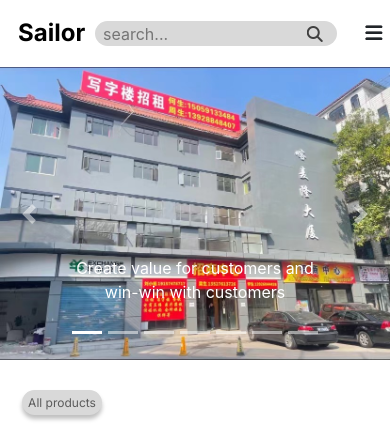
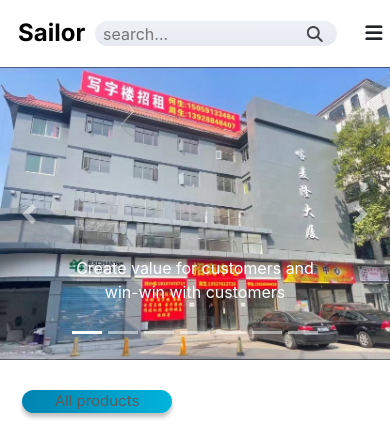
Before and after one commit to jacekong/Django-e-commerce-shop, a Django app: page / in a window 390 px wide. Shown: the top 440 px of the page. Run offline with Django 4.2, Linux system fonts and the light colour scheme; data comes from the database, SQL or seed files in the repository; some libraries are stand-ins or nearby versions.

Commit message:
Update style.css

```diff
--- a/static/css/style.css
+++ b/static/css/style.css
@@ -40,6 +40,12 @@ html,body {
 .menu-items a {
     text-decoration: none;
     color: #ffffff;
+}
+.menu-items a:active {
+    text-decoration: none;
+}
+a {
+    text-decoration: none;
 }
 #topBtn {
     display: none;
@@ -91,6 +97,7 @@ html,body {
         padding: 12px;
         margin:3px 0 0 18px;
         padding: 7px 8px;
+        background-image: linear-gradient(to top, #e6e9f0 0%, #eef1f5 100%);
     }
     button[type="submit"] {
         overflow: hidden;
@@ -99,7 +106,7 @@ html,body {
         cursor: pointer;
         opacity: 0.7;
         border: none;
-        background: #D9D9D9;
+        background: transparent;
       }
 
     button[type="submit"]:hover {
@@ -128,9 +135,11 @@ html,body {
     .all-link {
         display: flex;
         margin: 30px 0 30px 22px;
-        height: 25px;
-        width: 80px;
-        background: #D9D9D9;
+        max-height: 50px;
+        max-width: 150px;
+        background: #00B4DB;
+        background: -webkit-linear-gradient(to right, #0083B0, #00B4DB);
+        background: linear-gradient(to right, #0083B0, #00B4DB);
         box-shadow: 0px 4px 4px rgba(0, 0, 0, 0.25);
         border-radius: 15px;
         text-align: center;
@@ -142,11 +151,13 @@ html,body {
         font-family: 'Inter';
         font-style: normal;
         font-weight: 400;
-        font-size: 12px;
-        line-height: 15px;
+        font-size: 15px;
         align-items: center;
         text-align: center;
         color: #5C5C5C;
+    }
+    .all-link a:active {
+        text-decoration: none;
     }
     /* cat items */
     .category {
@@ -178,6 +189,9 @@ html,body {
         font-size: 14px;
         line-height: 17px;
         text-align: center;
+    }
+    .category a:active {
+        text-decoration: none;
     }
     .product-cat span {
         padding: 3vw;
@@ -219,6 +233,9 @@ html,body {
         display: flex;
         flex-wrap: wrap;
     }
+    .f-items ul {
+        margin-left: 0;
+    }
     .f-items ul > li {
         display: flex;
         margin: 0 2vw calc( 4vw - 20px );
@@ -241,6 +258,9 @@ html,body {
         flex-wrap: wrap;
     }
     .all-products-items a {
+        text-decoration: none;
+    }
+    .all-products-items a:active {
         text-decoration: none;
     }
     .all-products {
```
